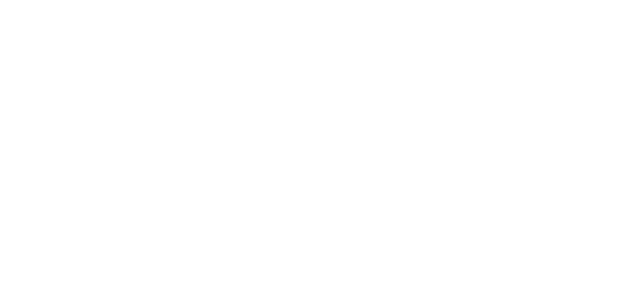
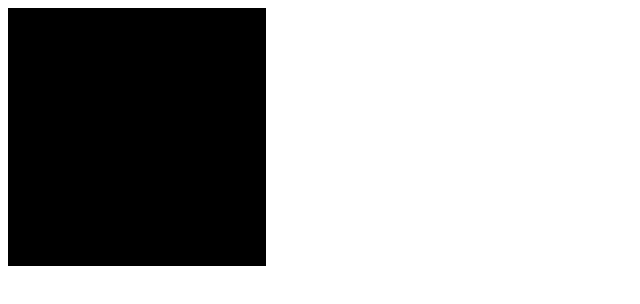
Before and after one commit to Kevin200k/Etch-a-Sketch, a plain HTML site: page index.html in a window 1280 px wide. Shown: the whole page, without its empty margins (0-640 px from the left). Drawn offline with Linux system fonts and the light colour scheme.

Commit message:
javascript.

```diff
--- a/index.html
+++ b/index.html
@@ -7,7 +7,7 @@
     <link rel="stylesheet" href="style.css">
 </head>
 <body>
-    <section class="container"></div>
+    <section class="container"></section>
     <script src="javascript.js"></script>
 </body>
 </html>
--- a/javascript.js
+++ b/javascript.js
@@ -2,13 +2,6 @@ let container = document.querySelector(".container");
 for(let i = 0; i < 16; i++){
     for(let j = 0; j < 16; j++){
          let div = document.createElement("div");
-        container.appendChild(div);
-
-    }
-}
-
-container.style.cssText = "backround-color: black; display: flex; flex-wrap: wrap; "
-let div = document.querySelector("div")
-div.addEventListener("click",function(){
-    div.style.backGroundColor = "black";
-});
+         container.appendChild(div);
+     }};
+container.style.cssText = "display: flex; flex-wrap:wrap; ";
--- a/style.css
+++ b/style.css
@@ -0,0 +1,16 @@
+.container{
+    height: 16rem;
+    width: 16rem;
+    border: .024px solid black;
+}
+div{
+
+    height: 1rem;
+    width: 1rem;
+    background-color: black;
+
+
+}
+div:hover{
+    background-color: yellow;
+}
```
